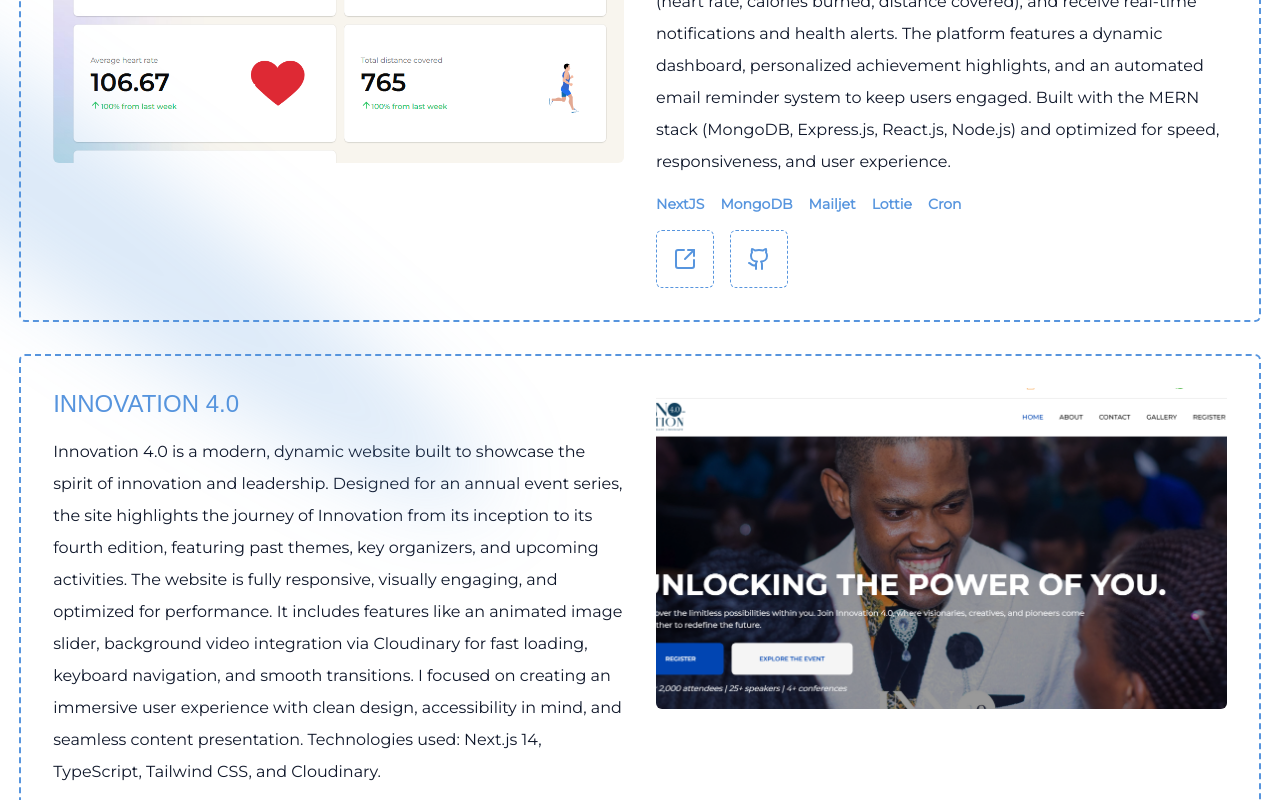
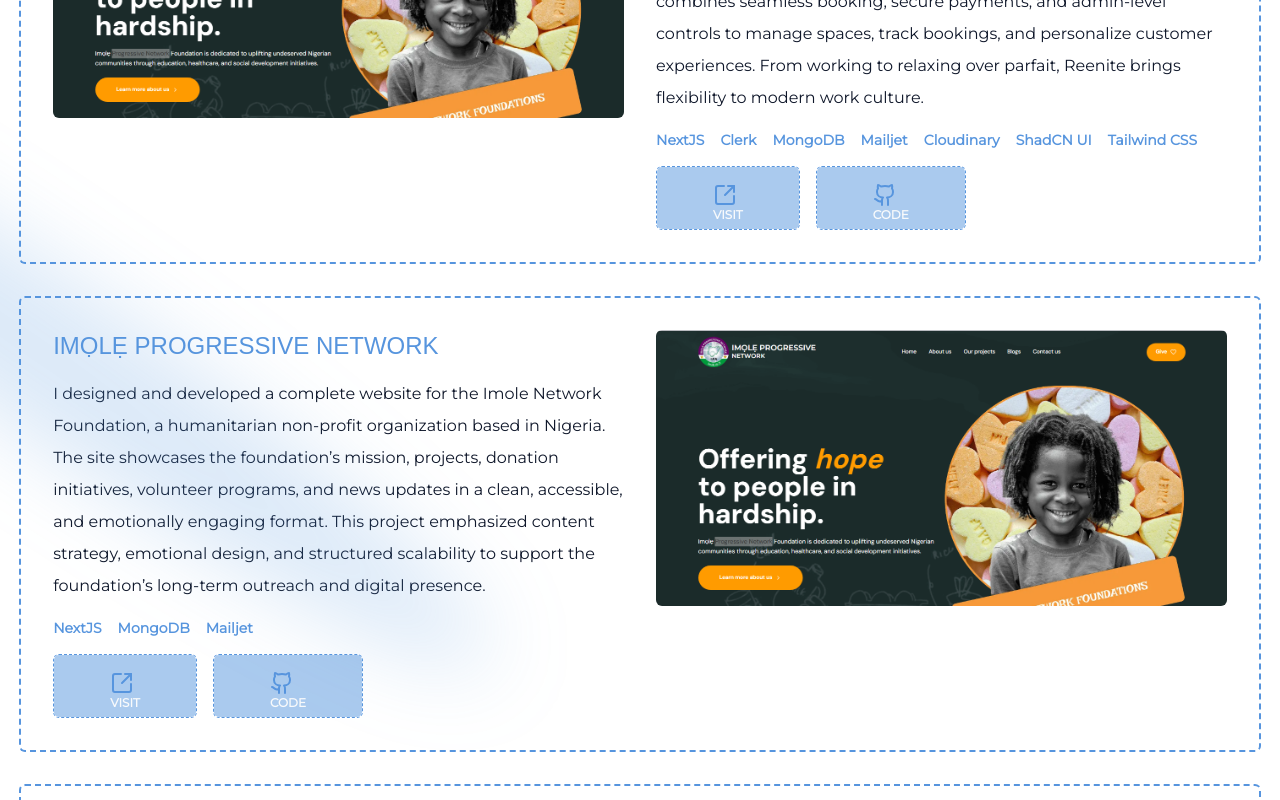
Before and after one commit to tomiwa-adelae/tomiwa-adelae, a Next.js app: page / in a window 1280 px wide. Shown: the part 1500-2300 px from the top of the page. Built offline with nearby package versions, Linux system fonts and the light colour scheme; a web font is replaced by a local one.

Commit message:
Added to more projects

```diff
--- a/components/LatestWorks.tsx
+++ b/components/LatestWorks.tsx
@@ -3,6 +3,7 @@
 import { Irish_Grover } from "next/font/google";
 import Image from "next/image";
 import { Spotlight } from "./ui/spotlight";
+import { Button } from "./ui/button";
 
 const irishGrover = Irish_Grover({
 	subsets: ["latin"],
@@ -32,10 +33,11 @@
 							alt={work.title}
 							width={1000}
 							height={1000}
-							className={`aspect-video object-cover rounded-md ${
+							className={`aspect-auto object-cover rounded-md ${
 								index == 1 ? "lg:order-last" : "lg:order-first"
 							}`}
 						/>
+						<div className="flex items-center justify-center">
 							<div className="space-y-4 p-2 lg:p-0 text-center lg:text-left">
 								<h3
 									className={`uppercase ${irishGrover.className} text-2xl text-purple-500`}
@@ -57,21 +59,24 @@
 										</a>
 									))}
 								</ul>
-							<div className="flex items-center justify-center lg:justify-start gap-4">
-								<a
+								<div className="flex flex-col md:flex-row items-center justify-center lg:justify-start gap-4">
+									<Button
 										href={work.website}
 										target="_blank"
 										className="p-4 group rounded-md border border-dashed border-purple-500 inline-block bg-clip-padding backdrop-filter backdrop-blur-sm bg-opacity-50 hover:bg-purple-100 transition"
 									>
-									<SquareArrowOutUpRight className="text-purple-500" />
-								</a>
-								<a
+										<SquareArrowOutUpRight className="text-purple-500" />{" "}
+										Visit
+									</Button>
+									<Button
 										href={work.github}
 										target="_blank"
 										className="p-4 rounded-md border border-dashed border-purple-500 inline-block bg-clip-padding backdrop-filter backdrop-blur-sm bg-opacity-50 hover:bg-purple-100 transition"
 									>
-									<Github className="text-purple-500" />
-								</a>
+										<Github className="text-purple-500" />{" "}
+										Code
+									</Button>
+								</div>
 							</div>
 						</div>
 					</div>
--- a/constants/index.ts
+++ b/constants/index.ts
@@ -30,6 +30,68 @@
 
 export const latestWorks = [
 	{
+		image: "/assets/imole.png",
+		title: "Reenite – Workspace Booking Platform",
+		description:
+			"Reenite is a modern workspace booking platform that enables individuals to reserve desks, offices, meeting rooms, and creative spaces on-demand. Designed for a single space owner, Reenite combines seamless booking, secure payments, and admin-level controls to manage spaces, track bookings, and personalize customer experiences. From working to relaxing over parfait, Reenite brings flexibility to modern work culture.",
+		github: "https://github.com/tomiwa-adelae/reenite",
+		website: "https://app.reenite.com/all-spaces",
+		style: "order-first",
+		stack: [
+			{
+				name: "NextJS",
+				link: "https://nextjs.org/",
+			},
+			{
+				name: "Clerk",
+				link: "https://clerk.com",
+			},
+			{
+				name: "MongoDB",
+				link: "https://www.mongodb.com/",
+			},
+			{
+				name: "Mailjet",
+				link: "https://www.mailjet.com/",
+			},
+			{
+				name: "Cloudinary",
+				link: "https://www.cloudinary.com/",
+			},
+			{
+				name: "ShadCN UI",
+				link: "https://ui.shadcn.com/",
+			},
+			{
+				name: "Tailwind CSS",
+				link: "https://tailwindcss.com",
+			},
+		],
+	},
+	{
+		image: "/assets/imole.png",
+		title: "Imọlẹ Progressive Network",
+		description:
+			"I designed and developed a complete website for the Imole Network Foundation, a humanitarian non-profit organization based in Nigeria. The site showcases the foundation’s mission, projects, donation initiatives, volunteer programs, and news updates in a clean, accessible, and emotionally engaging format. This project emphasized content strategy, emotional design, and structured scalability to support the foundation’s long-term outreach and digital presence.",
+		github: "https://github.com/tomiwa-adelae/Imole-Network-Foundation",
+		website: "https://imoleprogressivenetwork.org",
+		style: "order-last",
+		stack: [
+			{
+				name: "NextJS",
+				link: "https://nextjs.org/",
+			},
+			{
+				name: "MongoDB",
+				link: "https://www.mongodb.com/",
+			},
+			{
+				name: "Mailjet",
+				link: "https://www.mailjet.com/",
+			},
+		],
+	},
+	{
 		image: "/assets/cardio-track.png",
 		title: "Cardio Track",
 		description:
@@ -41,6 +103,14 @@
 			{
 				name: "NextJS",
 				link: "https://nextjs.org/",
+			},
+			{
+				name: "Clerk",
+				link: "https://clerk.com",
+			},
+			{
+				name: "Cloudinary",
+				link: "https://www.cloudinary.com/",
 			},
 			{
 				name: "MongoDB",
```
Also changed, not shown: public/assets/imole.png (added), public/assets/reenite.png (added). Lines whose indentation alone changed are shown as unchanged.
